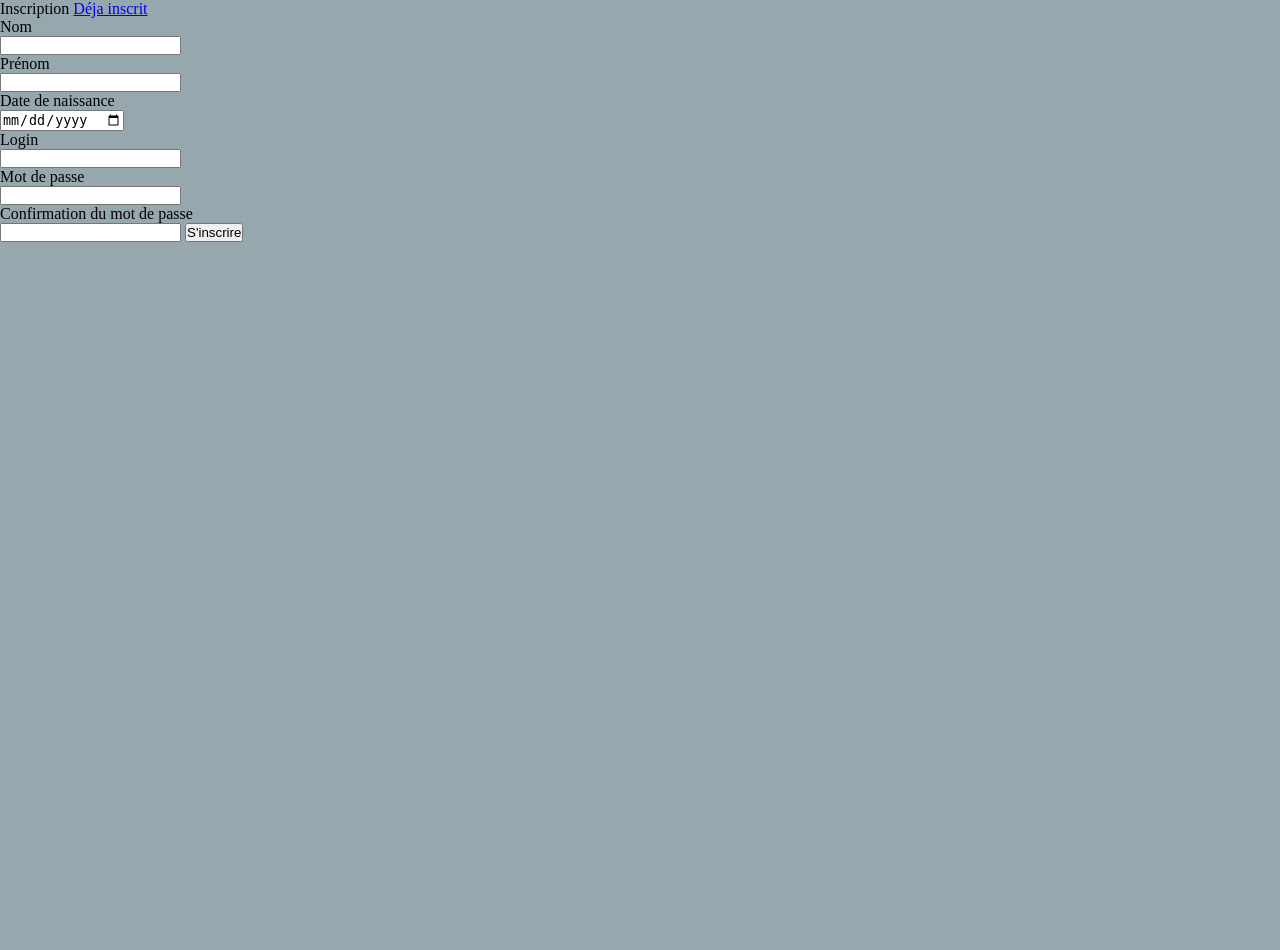
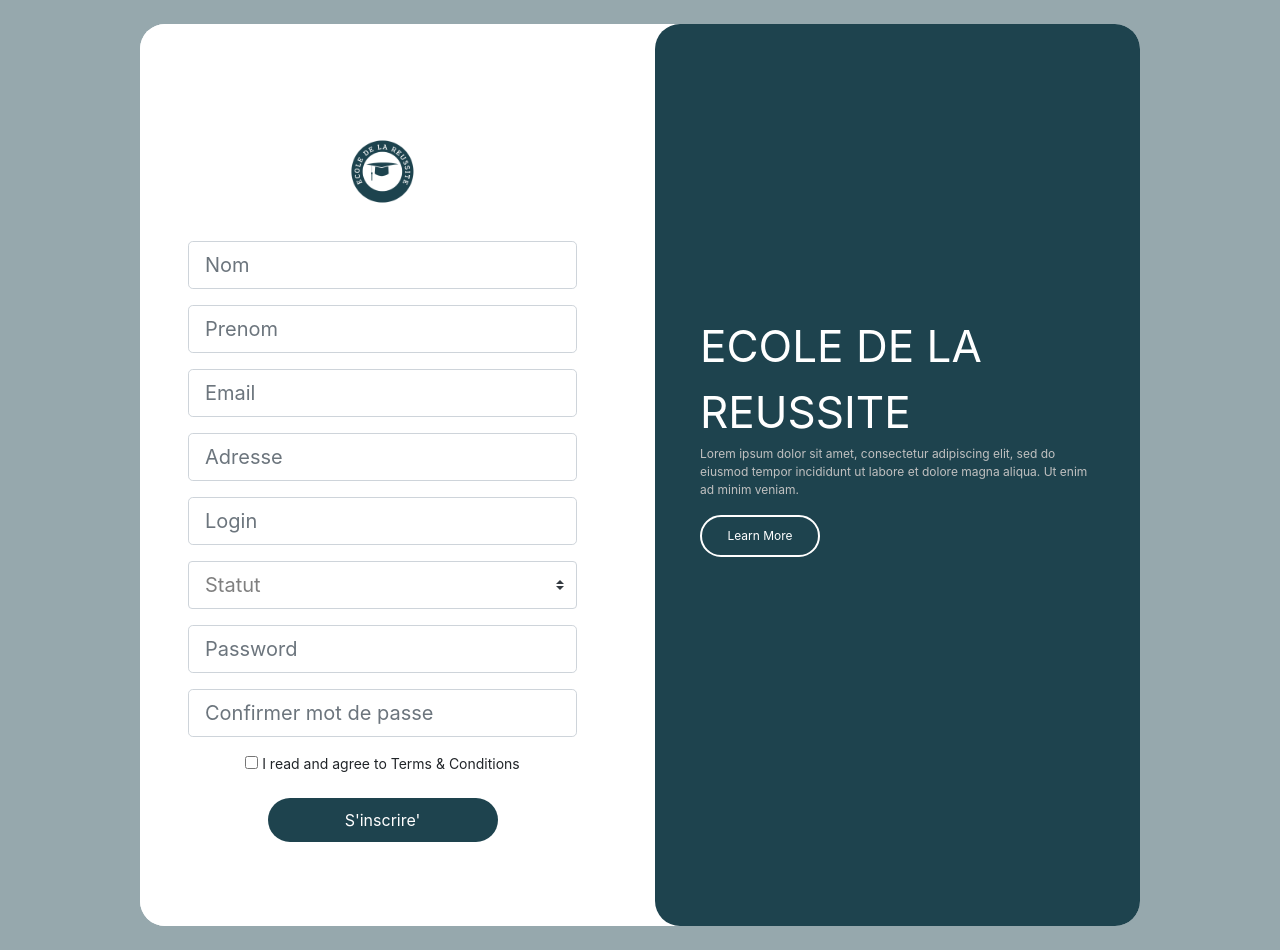
Before and after one commit to papesouka96/ecoleReusssite, a PHP site: page /inscriptionProf.php in a window 1280 px wide. Run offline with PHP 8.4, Linux system fonts and the light colour scheme.

Commit message:
inscription&connexion

```diff
--- a/inscriptionEleve.php
+++ b/inscriptionEleve.php
@@ -142,7 +142,7 @@ error_reporting(E_ALL);
                 </div>
                 <div class="col-md-6">
                     <div class="myRightCtn">
-                            <div class="box"><header>Hello World!</header>
+                            <div class="box"><header></header>
 
                             <p>Lorem ipsum dolor sit amet, consectetur adipiscing elit,
                                 sed do eiusmod tempor incididunt ut labore et dolore magna
--- a/inscriptionProf.php
+++ b/inscriptionProf.php
@@ -4,59 +4,173 @@ error_reporting(E_ALL);
 	@$nom=$_POST["nom"];
 	@$prenom=$_POST["prenom"];
 	@$daten=$_POST["daten"];
+	@$lieun=$_POST["lieun"];
+	@$classe=$_POST["classe"];
+	@$cycle=$_POST["cycle"];
 	@$login=$_POST["login"];
-	@$pass=$_POST["pass"];
-	@$repass=$_POST["repass"];
 	@$valider=$_POST["valider"];
 	$message="";
 	if(isset($valider)){
 		if(empty($nom)) $message="<li>Non invalide!</li>";
 		if(empty($prenom)) $message.="<li>Prénom invalide!</li>";
 		if(empty($daten)) $message.="<li>Date de naissance invalide!</li>";
+		if(empty($lieun)) $message.="<li>lieu de naissance invalide!</li>";
+		if(empty($classe)) $message.="<li>classe invalide!</li>";
+		if(empty($cycle)) $message.="<li>cycle invalide!</li>";
 		if(empty($login)) $message.="<li>Login invalide!</li>";
-		if(empty($pass)) $message.="<li>Mot de passe invalide!</li>";
-		if($pass!=$repass) $message.="<li>Mots de passe non identiques!</li>";
 		if(empty($message)){
 			include("connexion.php");
-			$req=$pdo->prepare("select id from enseignant where login=? limit 1");
+			/* $req=$pdo->prepare("select id from eleve where login=? limit 1");
 			$req->setFetchMode(PDO::FETCH_ASSOC);
 			$req->execute(array($login));
 			$tab=$req->fetchAll();
 			if(count($tab)>0)
-				$message="<li>Login existe déjà!</li>";
-			else{
-				$ins=$pdo->prepare("insert into enseignant(date,nom,prenom,login,pass,daten) values(now(),?,?,?,?,?)");
-				$ins->execute(array($nom,$prenom,$login,$pass,$daten));
-				header("location:login.php");
-			}
+				$message="<li>eleve déjà inscrit!</li>";
+			else{ */
+				$ins=$pdo->prepare("insert into eleve(date,nom,prenom,daten,lieun,classe,cycle,login) values(now(),?,?,?,?,?,?,?)");
+				$ins->execute(array($nom,$prenom,$daten,$lieun,$classe,$cycle,$login));
+				header("location:session.php");}}
+	/* 		}
 		}
-	}
+	} */
 ?>
 <!DOCYTPE html>
 <html>
 	<head>
-		<link rel="stylesheet" type="text/css" href="css/style.css" />
+		<!--link rel="stylesheet" type="text/css" href="css/style.css" /-->
+		<!--Bosstrap css-->
+		<link rel="stylesheet" href="https://cdn.jsdelivr.net/npm/bootstrap@4.6.2/dist/css/bootstrap.min.css" integrity="sha384-xOolHFLEh07PJGoPkLv1IbcEPTNtaed2xpHsD9ESMhqIYd0nLMwNLD69Npy4HI+N" crossorigin="anonymous">
+        <!--css-->
+		<link rel="stylesheet" href="css/style.css">
+		<!--boostrap bundle-->
+		<script src="https://cdn.jsdelivr.net/npm/jquery@3.5.1/dist/jquery.slim.min.js" integrity="sha384-DfXdz2htPH0lsSSs5nCTpuj/zy4C+OGpamoFVy38MVBnE+IbbVYUew+OrCXaRkfj" crossorigin="anonymous"></script>
+        <script src="https://cdn.jsdelivr.net/npm/bootstrap@4.6.2/dist/js/bootstrap.bundle.min.js" integrity="sha384-Fy6S3B9q64WdZWQUiU+q4/2Lc9npb8tCaSX9FK7E8HnRr0Jz8D6OP9dO5Vg3Q9ct" crossorigin="anonymous"></script>
 	</head>
 	<body>
-		<header>
+		<!--header>
 			Inscription
 			<a href="login.php">Déja inscrit</a>
-		</header>
-		<form name="fo" method="post" action="" enctype="multipart/form-data">
-			<div class="label">Nom</div>
-			<input type="text" name="nom" value="<?php echo $nom?>" />
+		</header-->
+
+    <div class="container py-4 h-100">
+        <div class="myCard row d-flex justify-content-center align-items-center h-100">
+            <div class="row g-0">
+                <div class="col-md-6 col-lg-6 d-flex align-items-center">
+                    <div class="myLeftCtn card-body p-4 p-lg-5 text-black">
+                        <form class="myForm text-center" name="fo" method="post" action="" >
+                            <header>
+								<img src="ecole.png" alt="" width="99px">
+							</header>
+
+                            <div class=" form-group">
+                                <input class=" form-control form-control-lg" type="text" placeholder="Nom" id="username" required>
+
+                            </div>
+							<div class="form-group ">
+
+
+                                <input class=" form-control form-control-lg" type="text" placeholder="Prenom" id="username" required>
+                            </div>
+							<div class="form-group ">
+
+                                <input class=" form-control form-control-lg" type="text" placeholder="Email" id="username" required>
+                            </div>
+							<div class=" form-group">
+                                <input class="form-control form-control-lg" type="text" placeholder="Adresse" id="username" required>
+
+                            </div>
+							<div class=" form-group">
+                                <input class="form-control form-control-lg" type="text" placeholder="Login" id="username" required>
+
+                            </div>
+
+
+
+
+
+
+							<!--input class=" form-control form-control-lg" type="password" id="Cycle" placeholder="cycle" required-->
+
+							<select class="custom-select  custom-select-lg mb-3"style="color: gray;">
+                              <option selected>Statut</option>
+							  <option value="2">C2</option>
+                              <option value="2">C2</option>
+                              <option value="3">CM1</option>
+							  <option value="3">CM1</option>
+							  <option value="3">CM1</option>
+							  <option value="3">CM1</option>
+							  <option value="3">CM1</option>
+							  <option value="3">CM1</option>
+							  <option value="3">CM1</option>
+							  <option value="3">CM1</option>
+							  <option value="3">CM1</option>
+							  <option value="3">CM1</option>
+							  <option value="3">CM1</option>
+							  <option value="3">CM1</option>
+							  <option value="3">CM1</option>
+							  <option value="3">CM1</option>
+							  <option value="3">CM1</option>
+                           </select>
+
+
+
+							<div class="form-group ">
+
+							<input class=" form-control form-control-lg" type="4" id="password" placeholder="Password" required>
+						   </div>
+
+						   <div class="form-group ">
+
+							<input class=" form-control form-control-lg" type="password" id="password" placeholder="Confirmer mot de passe" required>
+						   </div>
+
+
+                            <div class="form-group ">
+                                <label>
+                                    <input id="check_1" name="check_1"  type="checkbox" required><small> I read and agree to Terms & Conditions</small></input>
+                                    <div class="invalid-feedback">You must check the box.</div>
+                                </label>
+                            </div>
+
+
+                            <input type="submit" class="butt"  name="valider"value="S'inscrire'">
+
+
+                        </form>
+                    </div>
+                </div>
+                <div class="col-md-6">
+                    <div class="myRightCtn">
+                            <div class="box"><header>ECOLE DE LA REUSSITE</header>
+
+                            <p>Lorem ipsum dolor sit amet, consectetur adipiscing elit,
+                                sed do eiusmod tempor incididunt ut labore et dolore magna
+                                aliqua. Ut enim ad minim veniam.</p>
+                                <input type="button" class="butt_out" value="Learn More"/>
+                            </div>
+
+                    </div>
+                </div>
+            </div>
+        </div>
+</div>
+			<!--div class="label">Nom</div-->
+			<!--input type="text" name="nom" value="<?php echo $nom?>" />
 			<div class="label">Prénom</div>
 			<input type="text" name="prenom" value="<?php echo $prenom?>" />
+			<div class="label">Login</div>
+			<input type="text" name="login" value="<?php echo $login?>" />
 			<div class="label">Date de naissance</div>
 			<input type="date" name="daten" value="<?php echo $daten?>" />
-			<div class="label">Login</div>
-			<input type="text" name="login" value="<?php echo $login?>" />
-			<div class="label">Mot de passe</div>
-			<input type="password" name="pass" />
-			<div class="label">Confirmation du mot de passe</div>
-			<input type="password" name="repass" />
-			<input type="submit" name="valider" value="S'inscrire" />
-		</form>
+			<div class="label">lieu de naissance</div>
+			<input type="text" name="lieun" />
+			<div class="label">classe</div>
+			<input type="text" name="classe" />
+			<div class="label">cycle</div>
+			<input type="text" name="cycle" /-->
+
+
+
 		<?php if(!empty($message)){ ?>
 		<div id="message"><?php echo $message ?></div>
 		<?php } ?>
--- a/login.php
+++ b/login.php
@@ -82,6 +82,7 @@
 
 
                             <input type="submit" class="butt"  name="valider"value="Se Connecter">
+							<a href="inscriptionEleve.php">S'inscrire</a>
 
 
                         </form>
```
